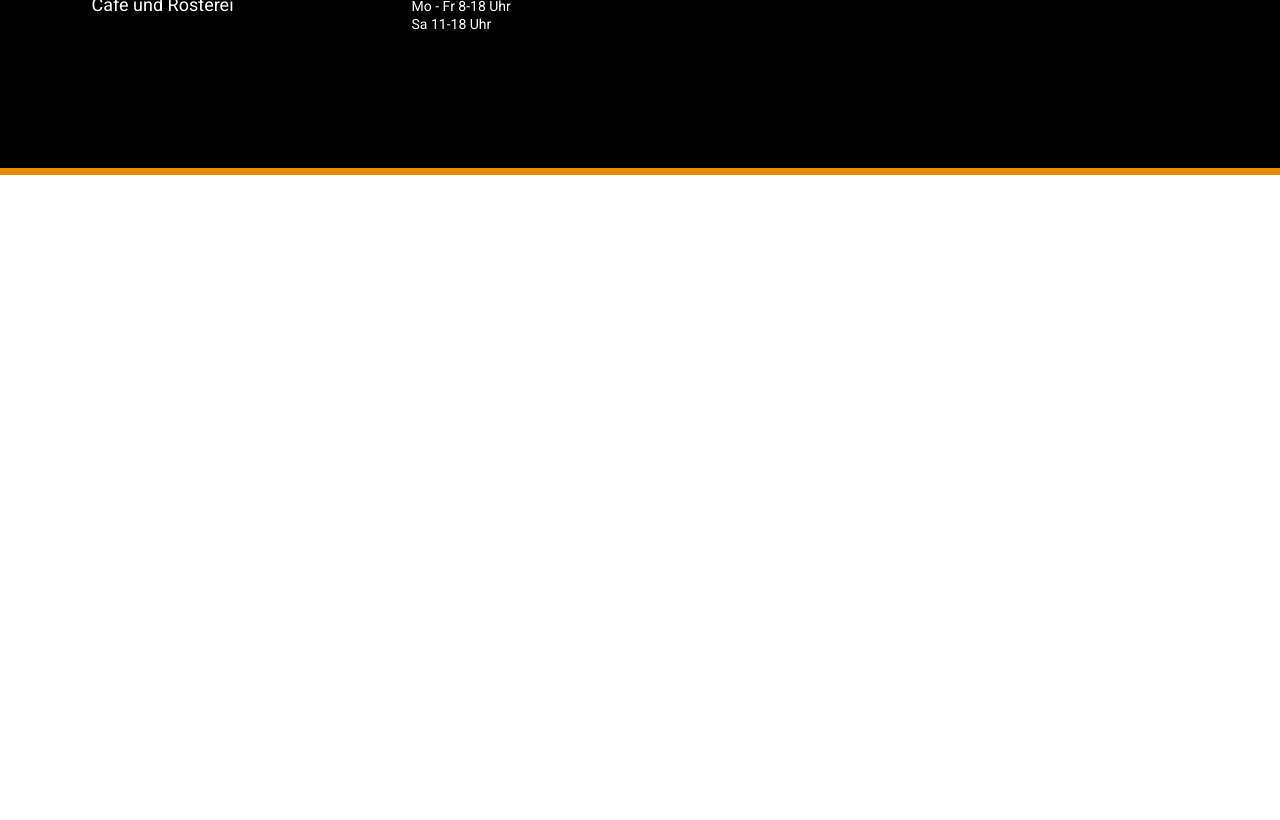
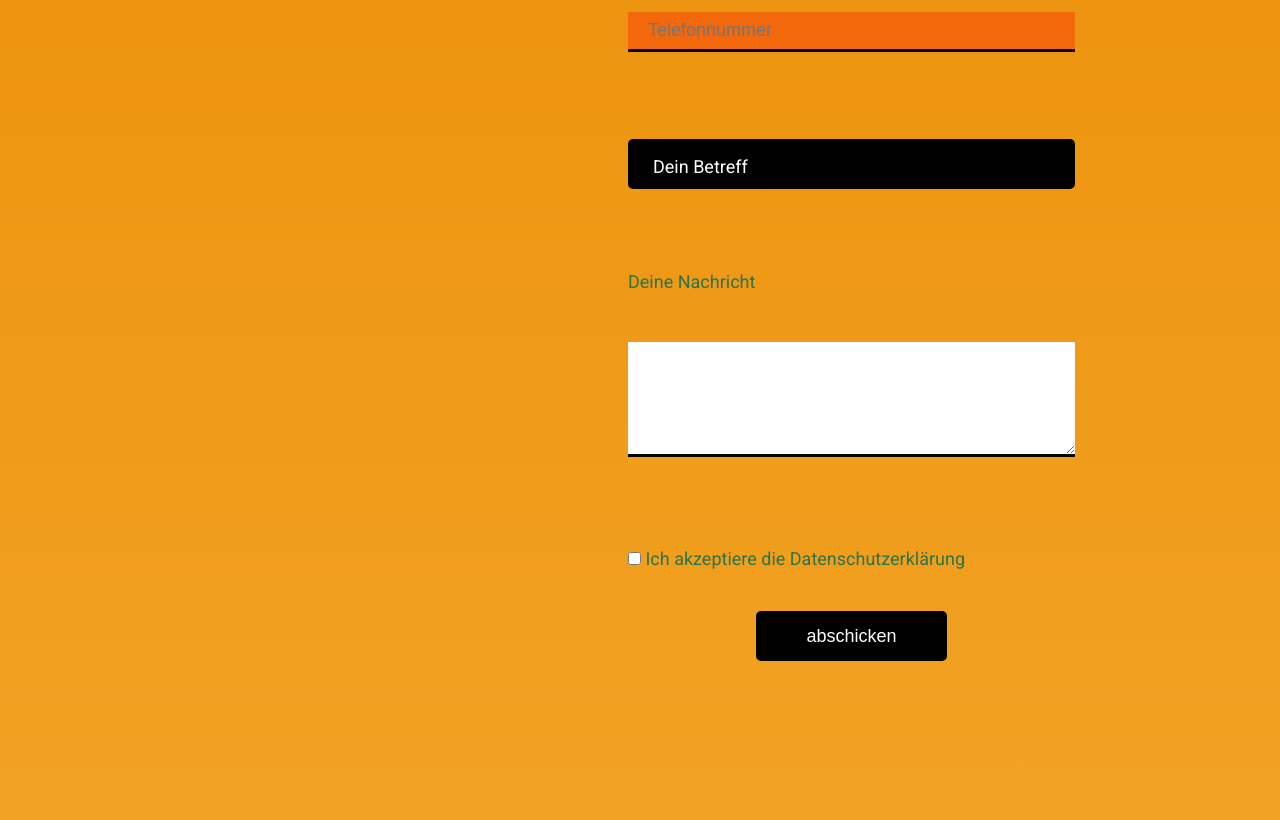
Before and after one commit to CB-interstellar/Rustica, a website built with Parcel: page src/my-subpage/kontakt.html in a window 1280 px wide. Shown: the part 625-1445 px from the top of the page. Before the commit the page ends 800 px from the top, so only its background shows below. Built offline with nearby package versions, Linux system fonts and the light colour scheme.

Commit message:
weiter mit Kontakt(ohne JS soweit...)

```diff
--- a/src/css/pages/_kontakt.scss
+++ b/src/css/pages/_kontakt.scss
@@ -1,10 +1,120 @@
-.sec-kontakt__heading {
+.sec-kontakt {
     margin: 13.3rem 7.153vw 0 7.153vw;
 
-    @include tablet-m {
-        margin: 22.9rem 22.48vw 0 7.153vw;
+        @include tablet-m {
+            margin: 22.9rem 20.5rem 12.5rem 7.153vw;
+            display: flex;
+        }
+
+    &__heading {
+        @include tablet-m {
+            width: 42vw;
+            padding-right: 3rem;
+        }
+    }
+
+    &--abschicken {
+        width: 100%;
+    }
+
+    &--userdaten {
+        margin-top: 3.4rem;
+        display: flex;
+
+        @include tablet-m {
+            margin-top: 4rem;
+            width: 35vw;
+        }
+    }
+
+    &__form--nachricht {
+        @include tablet-m {
+            margin-top: 4.2rem;
+        }
+    }
+
+    &__input {
+        height: 4rem;
+        width: 100%;
+        margin: 0.5rem 0 4rem 0;
+        padding-left: 2rem;
+        border: none;
+        border-bottom: $farbe-schwarz solid 3px;
+
+        @include tablet-m {
+            margin: 1.7rem 0 8.7rem 0;
+            font-size: 18px;
+        }
+
+        &--textfeld {
+            height: 11.5rem;
+            margin-top: 5rem !important;
+            font-family:'Roboto', Arial, Helvetica, sans-serif;
+            font-weight: 400;
+            font-size: 14px;
+            line-height: 18px;
+        }
+
+        &:focus {
+            background-color: $farbe-leicht-grau;
+            color: $farbe-schwarz;
+        }
+
+        &:invalid {
+            box-shadow: none;
+            background-color: rgba($farbe-eigen, 0.3);
+            color: $farbe-eigen;
+        }
+    }
+
+    &--betreff {                     // das "select" versteckt hinter button Dein Betreff !!!
+        position: relative;
+        width: 100%;
+        height: 4rem;
+        bottom: 4.5rem;
+    }
+
+    &__btn {
+        color: $farbe-weiss;
+        background-color: $farbe-schwarz;
+        height: 5rem;
+        border-radius: 5px;
+
+        &--betreff {                             // wie soll focus usw. ? doch eher schwarz bleiben ...
+            display: block;
+            width: 100%;
+            position: relative;
+            z-index: 1;
+            padding: 1.7rem 2.5rem;
+        }
+
+        &--abschicken {
+            margin: 4.2rem auto;
+            display: block;
+            padding: 1.4rem 5rem;
+            border: none;
+
+            @include tablet-m {
+                font-size: 18px;
+            }
+
+            &:hover {
+                background-color: $farbe-mittel-grau;
+                transform: translateY(-0.3rem);
+                box-shadow: 0 1rem 2rem rgba(0, 0, 0, .2);
+              }
+
+              &:active {
+                  background-color: $farbe-kraftpapier;
+                  transform: translateY(-0.1rem);
+                  box-shadow: 0 0.5rem 1rem rgba(0, 0, 0, .2);
+              }
+
+              &:focus {
+                border: $farbe-weiss solid 0.2rem ;
+                transform: translateY(-0.3rem);
+                box-shadow: 0 1rem 2rem rgba(0, 0, 0, .2);
+              }
+        }
     }
 }
-.sec-daten {}
-
-.sec-betreff {}
--- a/src/my-subpage/kontakt.html
+++ b/src/my-subpage/kontakt.html
@@ -21,15 +21,61 @@
     </header>
 
     <main>
+      <div class="sec-kontakt">
 
-      <section class="sec-kontakt__heading">
-        <h2>Du hast Fragen? <br>
-        Schreib uns gern!</h2>
-      </section>
+            <section class="sec-kontakt__heading">
+                <h2>Du hast Fragen? <br>
+                Schreib uns gern!</h2>
+          </section>
 
-      <section class="sec-daten"></section>
+          <section class="sec-kontakt--userdaten">
 
-      <section class="sec-betreff"></section>
+          <form method="post" action="mailto:neuwalt@gmx.de" enctype="text/plain"
+                class="sec-kontakt--abschicken">
+
+            <div class="sec-kontakt__form">
+              <label for="name" class="sec-kontakt__label">Name*</label><br>
+              <input type="text" class="sec-kontakt__input" id="name" placeholder="Name" required>
+            </div>
+
+            <div class="sec-kontakt__form">
+              <label for="email" class="sec-kontakt__label">E-Mail*</label><br>
+              <input type="email" class="sec-kontakt__input" id="email" placeholder="E-Mail" required>
+            </div>
+
+            <div class="sec-kontakt__form">
+              <label for="telefon" class="sec-kontakt__label">Telefonnummer</label><br>
+              <input type="tel" class="sec-kontakt__input" id="telefon" placeholder="Telefonnummer" required>
+            </div>
+
+            <div class="sec-kontakt__form--betreff">
+              <label for="betreff" class="sec-kontakt__label sec-kontakt__btn sec-kontakt__btn--betreff">Dein Betreff</label>
+              <select name="betreff" id="betreff" class="sec-kontakt--betreff" required>
+                <option value="lieferung">Fragen zur Lieferung</option>
+                <option value="produkt">Fragen zum Produkt</option>
+                <option value="vertrieb">Vertriebsfragen</option>
+                <option value="einfach">einfach nur so!</option>
+              </select>
+            </div>
+
+            <div class="sec-kontakt__form--nachricht">
+              <label for="deinText" class="sec-kontakt__label">Deine Nachricht</label><br>
+              <textarea maxlength="300" placeholder="Was hast du auf dem Herzen?"
+                        class="sec-kontakt__input sec-kontakt__input--textfeld" id="deinText">
+              </textarea>
+            </div>
+
+            <div class="sec-kontakt--daten">
+              <input type="checkbox" class="sec-kontakt__checkbox" id="check" required>
+              <label for="check" class="sec-kontakt__label">Ich akzeptiere die Datenschutzerklärung</label>
+            </div>
+
+            <input type="submit" value="abschicken" class="sec-kontakt__btn sec-kontakt__btn--abschicken">
+          </form>
+
+          </section>
+
+      </div>
 
     </main>
 
```
